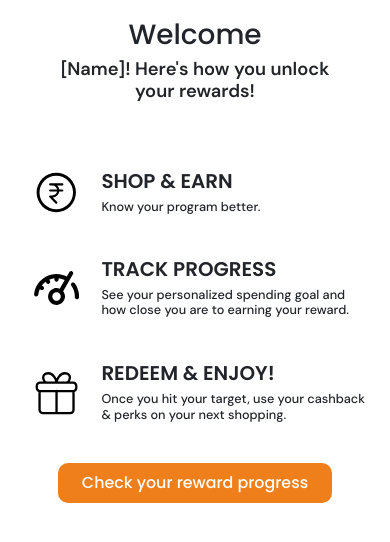
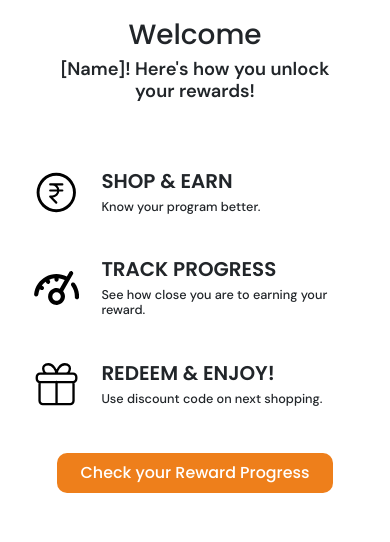
Before and after one commit to josephpal27/Spencers-2.0, a plain HTML site: page unlock-rewards.html in a window 390 px wide. Shown: the part 114-656 px from the top of the page. Drawn offline with nearby package versions, Linux system fonts and the light colour scheme; a web font is replaced by a local one.

Commit message:
refine spacing in rewards card layout, simplify text for clarity, and update button label for consistency

```diff
--- a/assets/css/style.css
+++ b/assets/css/style.css
@@ -477,7 +477,7 @@ form span a{
     width: 70%;
   }
   .rewards-card-row #reward-card-2{
-    margin-bottom: 0.75rem;
+    margin-bottom: 0.3rem;
   }
   .rewards-card-row .reward-card h3{
     font-size: calc(1rem + 1vw);
--- a/unlock-rewards.html
+++ b/unlock-rewards.html
@@ -63,7 +63,7 @@
             </div>
             <div class="card-right">
                 <h3>TRACK PROGRESS</h3>
-                <p>See your personalized spending goal and how close you are to earning your reward.</p>
+                <p>See how close you are to earning your reward.</p>
             </div>
         </div>
         <!-- Card 3 -->
@@ -75,7 +75,7 @@
             </div>
             <div class="card-right">
                 <h3>REDEEM & ENJOY!</h3>
-                <p>Once you hit your target, use your cashback & perks on your next shopping.</p>
+                <p>Use discount code on next shopping.</p>
             </div>
         </div>
     </section>
@@ -83,7 +83,7 @@
 
     <!-- Reward Progress Button Start -->
     <section class="reward-progress-button">
-        <a href="reward-progress.html"><button>Check your reward progress</button></a>
+        <a href="reward-progress.html"><button>Check your Reward Progress</button></a>
     </section>
     <!-- Reward Progress Button End -->
 
```
